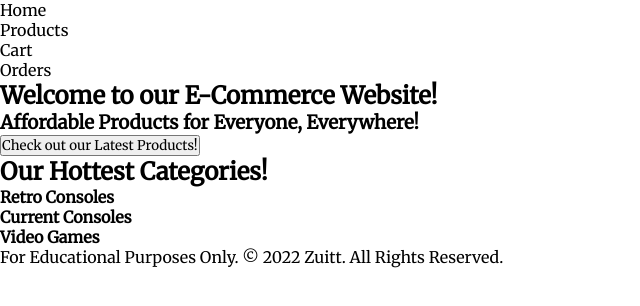
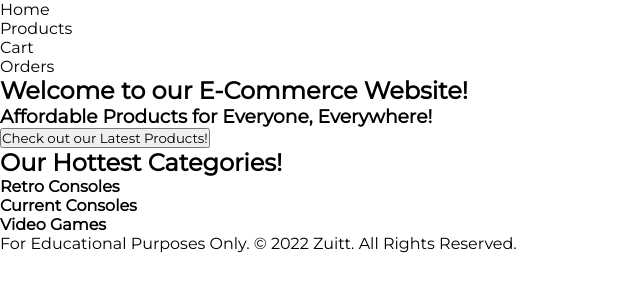
Before and after one commit to aranaskd/g1, a plain HTML site: page s12/activity/index.html in a window 1280 px wide. Shown: the whole page, without its empty margins (0-640 px from the left). Drawn offline with Linux system fonts and the light colour scheme.

Commit message:
Change font for all elements

```diff
--- a/s12/activity/index.css
+++ b/s12/activity/index.css
@@ -2,5 +2,5 @@
     padding: 0;
     margin: 0;
     box-sizing: content-box;
-    font-family: Merriweather, sans-serif;
+    font-family: Montserrat, sans-serif;
 }
```
